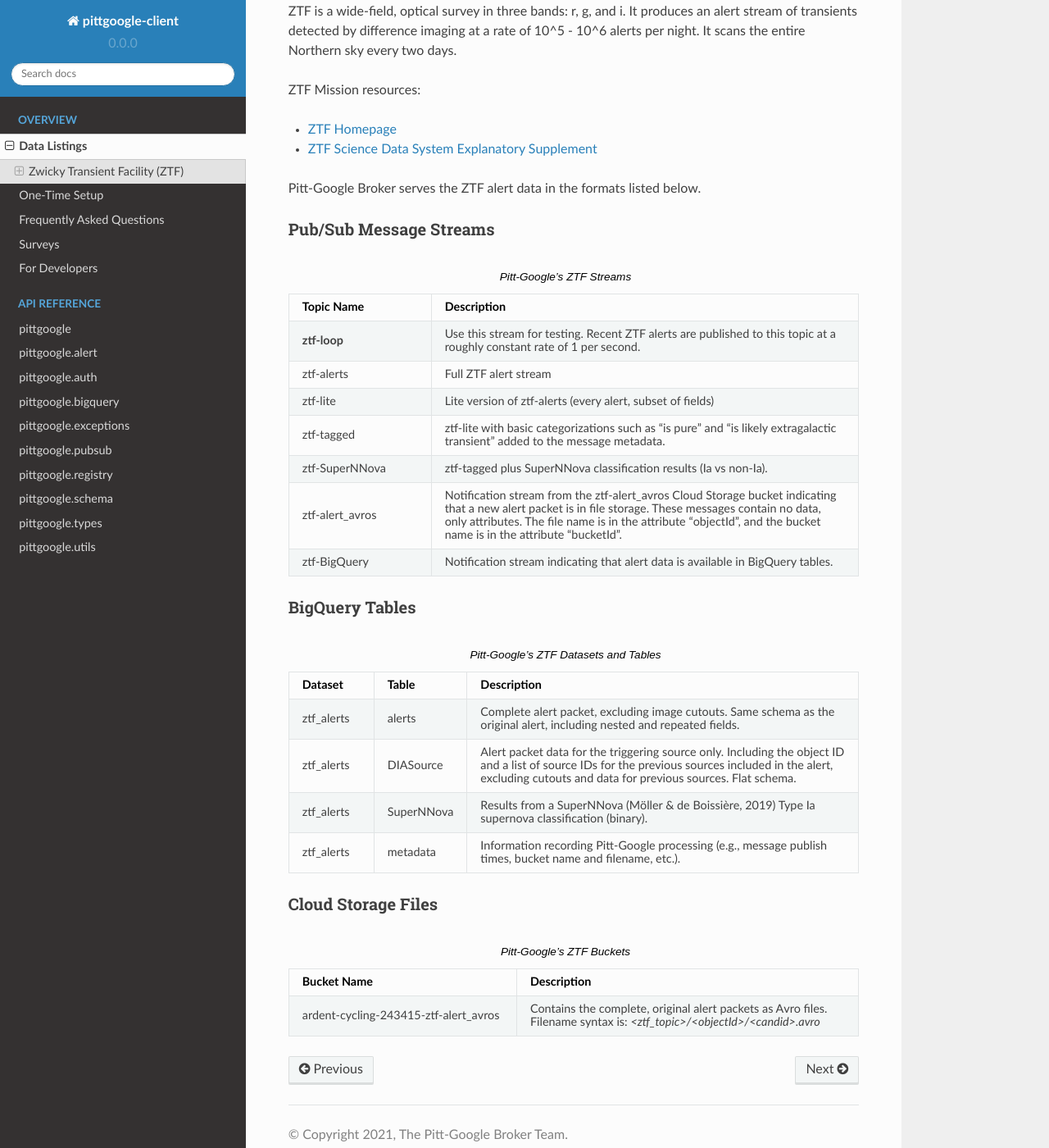
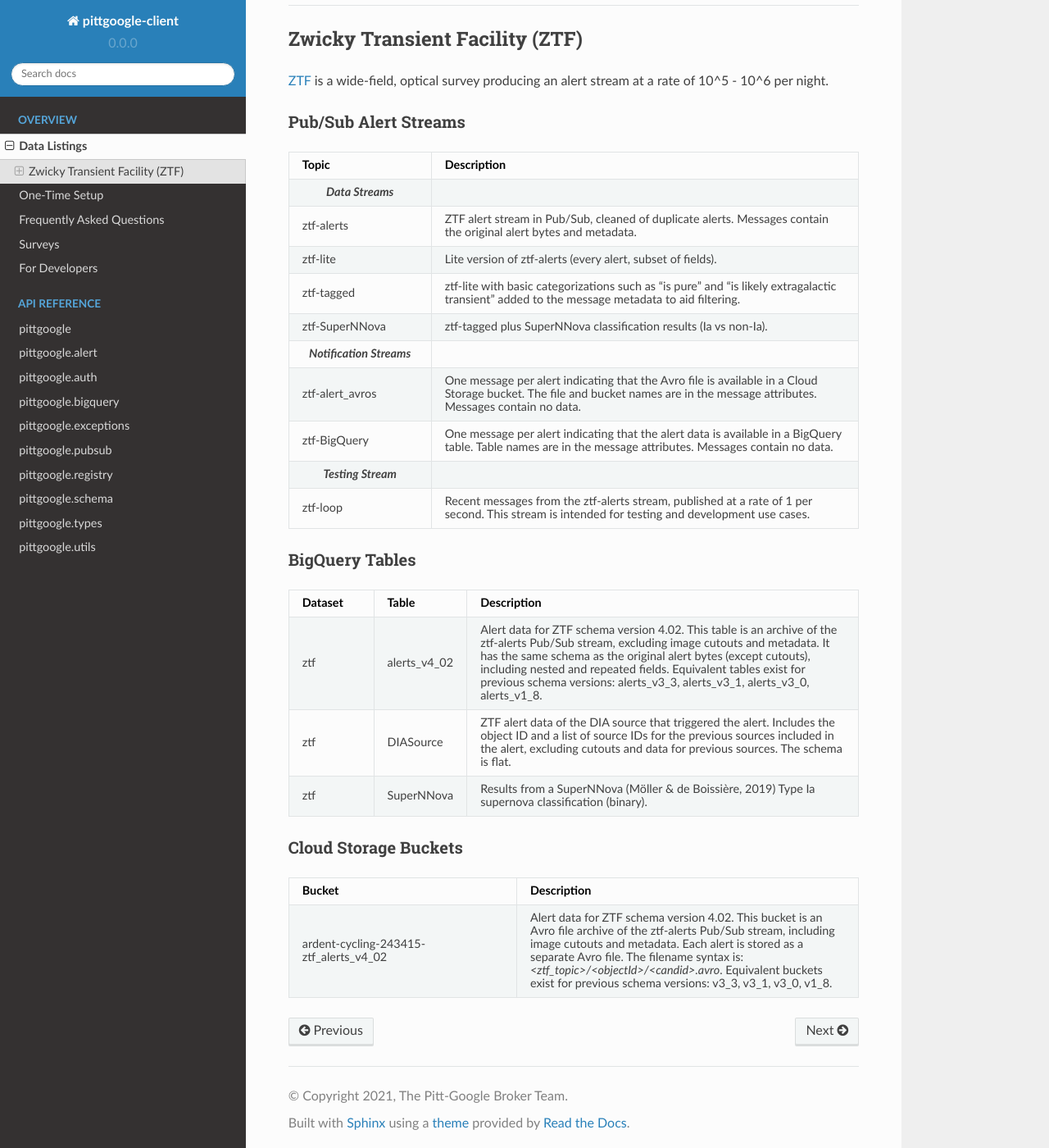
Before and after one commit to mwvgroup/pittgoogle-client, a Sphinx documentation site: the page built from docs/source/listings.rst, in a window 1280 px wide and 1400 px high, scrolled down 537 px. Shown: the whole window at 82% size. Built offline with Sphinx 7.4.7 and the Read the Docs theme 2.0.0, drawn with Linux system fonts in a browser that asks for light colours; some of the changed text lies outside the part shown.

Commit message:
fix up listings text

```diff
--- a/docs/source/listings.rst
+++ b/docs/source/listings.rst
@@ -3,11 +3,14 @@
 Data Listings
 =============
 
-This page contains a listing of all data products served by Pitt-Google Alert Broker along with the connection information needed for access.
-The listings are organized by survey, then data product and format.
+This page contains a listing of all data products served by Pitt-Google Alert Broker and includes the connection information needed for access.
 
-All data is served through Pitt-Google's public data repositories in Google Cloud.
-Pitt-Google's Google Cloud project ID, which will be needed to access the data stores listed below, is:
+.. contents:: Jump to:
+    :depth: 1
+    :local:
+
+All data is served through public data repositories in Google Cloud.
+Pitt-Google's Google Cloud project ID, which will be needed for access, is:
 
 .. code-block::
 
@@ -16,67 +19,70 @@
 
 For examples of how to use the information on this page, please see our :ref:`API Reference <api reference>` and `User Demos <https://github.com/mwvgroup/pittgoogle-user-demos/>`__ repo.
 
+-------------------------
+
+..
+    Tables below use ':class: tight-table' so that longer blocks of text will wrap
+    instead of rendering as a single line per row with a horizontal scroll bar.
+    The class is defined in docs/source/_static/css/custom.css.
+
 .. _data ztf:
 
-Zwicky Transient Facility (:ref:`ZTF <survey ztf>`)
----------------------------------------------------
+Zwicky Transient Facility (ZTF)
+-------------------------------
 
-ZTF is a wide-field, optical survey in three bands: r, g, and i.
-It produces an alert stream of transients detected by difference imaging at a rate of 10^5 - 10^6 alerts per night.
-It scans the entire Northern sky every two days.
+:ref:`ZTF <survey ztf>` is a wide-field, optical survey producing an alert stream at a rate of 10^5 - 10^6 per night.
 
+Pub/Sub Alert Streams
+^^^^^^^^^^^^^^^^^^^^^
 
-
-ZTF Mission resources:
-
-- `ZTF Homepage <https://www.ztf.caltech.edu/>`__
-- `ZTF Science Data System Explanatory Supplement <https://irsa.ipac.caltech.edu/data/ZTF/docs/ztf_explanatory_supplement.pdf>`__
-
-Pitt-Google Broker serves the ZTF alert data in the formats listed below.
-
-Pub/Sub Message Streams
-^^^^^^^^^^^^^^^^^^^^^^^
-
-.. list-table:: Pitt-Google's ZTF Streams
+.. list-table::
     :class: tight-table
     :widths: 25 75
     :header-rows: 1
 
-    * - Topic Name
+    * - Topic
       - Description
 
-    * - **ztf-loop**
-      - Use this stream for testing. Recent ZTF alerts are published to this topic
-        at a roughly constant rate of 1 per second.
+    * - .. centered:: *Data Streams*
+      -
 
     * - ztf-alerts
-      - Full ZTF alert stream
+      - ZTF alert stream in Pub/Sub, cleaned of duplicate alerts.
+        Messages contain the original alert bytes and metadata.
 
     * - ztf-lite
-      - Lite version of ztf-alerts (every alert, subset of fields)
+      - Lite version of ztf-alerts (every alert, subset of fields).
 
     * - ztf-tagged
-      - ztf-lite with basic categorizations such as “is pure” and “is likely extragalactic
-        transient” added to the message metadata.
+      - ztf-lite with basic categorizations such as "is pure" and “is likely extragalactic
+        transient” added to the message metadata to aid filtering.
 
     * - ztf-SuperNNova
       - ztf-tagged plus SuperNNova classification results (Ia vs non-Ia).
 
+    * - .. centered:: *Notification Streams*
+      -
+
     * - ztf-alert_avros
-      - Notification stream from the ztf-alert_avros Cloud Storage bucket indicating
-        that a new alert packet is in file storage.
-        These messages contain no data, only attributes.
-        The file name is in the attribute "objectId",
-        and the bucket name is in the attribute "bucketId".
+      - One message per alert indicating that the Avro file is available in a Cloud Storage bucket.
+        The file and bucket names are in the message attributes. Messages contain no data.
 
     * - ztf-BigQuery
-      - Notification stream indicating that alert data is available in BigQuery tables.
+      - One message per alert indicating that the alert data is available in a BigQuery table.
+        Table names are in the message attributes. Messages contain no data.
 
+    * - .. centered:: *Testing Stream*
+      -
+
+    * - ztf-loop
+      - Recent messages from the ztf-alerts stream, published at a rate of 1 per second.
+        This stream is intended for testing and development use cases.
 
 BigQuery Tables
 ^^^^^^^^^^^^^^^
 
-.. list-table:: Pitt-Google's ZTF Datasets and Tables
+.. list-table::
     :class: tight-table
     :widths: 15 15 70
     :header-rows: 1
@@ -85,40 +91,37 @@
       - Table
       - Description
 
-    * - ztf_alerts
-      - alerts
-      - Complete alert packet, excluding image cutouts.
-        Same schema as the original alert, including nested and repeated fields.
+    * - ztf
+      - alerts_v4_02
+      - Alert data for ZTF schema version 4.02. This table is an archive of the ztf-alerts Pub/Sub stream,
+        excluding image cutouts and metadata.
+        It has the same schema as the original alert bytes (except cutouts), including nested and repeated fields.
+        Equivalent tables exist for previous schema versions: alerts_v3_3,  alerts_v3_1,  alerts_v3_0,  alerts_v1_8.
 
-    * - ztf_alerts
+    * - ztf
       - DIASource
-      - Alert packet data for the triggering source only. Including the object ID and a
-        list of source IDs for the previous sources included in the alert,
-        excluding cutouts and data for previous sources.
-        Flat schema.
+      - ZTF alert data of the DIA source that triggered the alert. Includes the object ID and a
+        list of source IDs for the previous sources included in the alert, excluding cutouts and
+        data for previous sources. The schema is flat.
 
-    * - ztf_alerts
+    * - ztf
       - SuperNNova
       - Results from a SuperNNova (Möller \& de Boissière, 2019)
         Type Ia supernova classification (binary).
 
-    * - ztf_alerts
-      - metadata
-      - Information recording Pitt-Google processing (e.g., message publish times,
-        bucket name and filename, etc.).
+Cloud Storage Buckets
+^^^^^^^^^^^^^^^^^^^^^
 
-
-Cloud Storage Files
-^^^^^^^^^^^^^^^^^^^
-
-.. list-table:: Pitt-Google's ZTF Buckets
+.. list-table::
     :class: tight-table
     :widths: 40 60
     :header-rows: 1
 
-    * - Bucket Name
+    * - Bucket
       - Description
 
-    * - ardent-cycling-243415-ztf-alert_avros
-      - Contains the complete, original alert packets as Avro files.
-        Filename syntax is: `<ztf_topic>/<objectId>/<candid>.avro`
+    * - ardent-cycling-243415-ztf_alerts_v4_02
+      - Alert data for ZTF schema version 4.02. This bucket is an Avro file archive of the ztf-alerts Pub/Sub stream,
+        including image cutouts and metadata. Each alert is stored as a separate Avro file.
+        The filename syntax is: `<ztf_topic>/<objectId>/<candid>.avro`.
+        Equivalent buckets exist for previous schema versions: v3_3,  v3_1,  v3_0,  v1_8.
```
